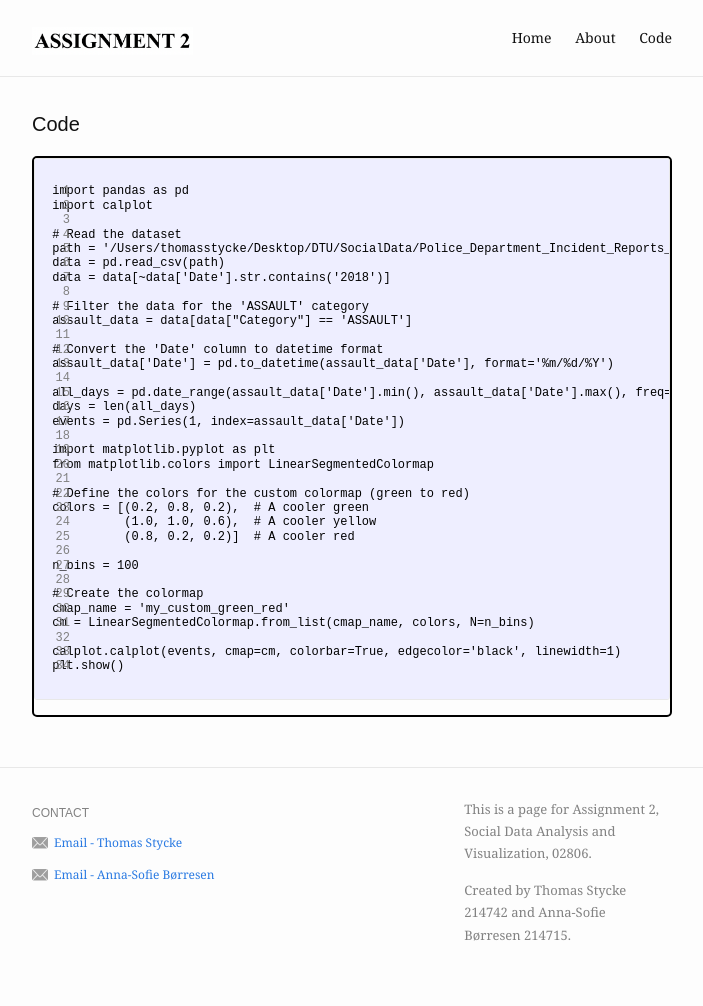
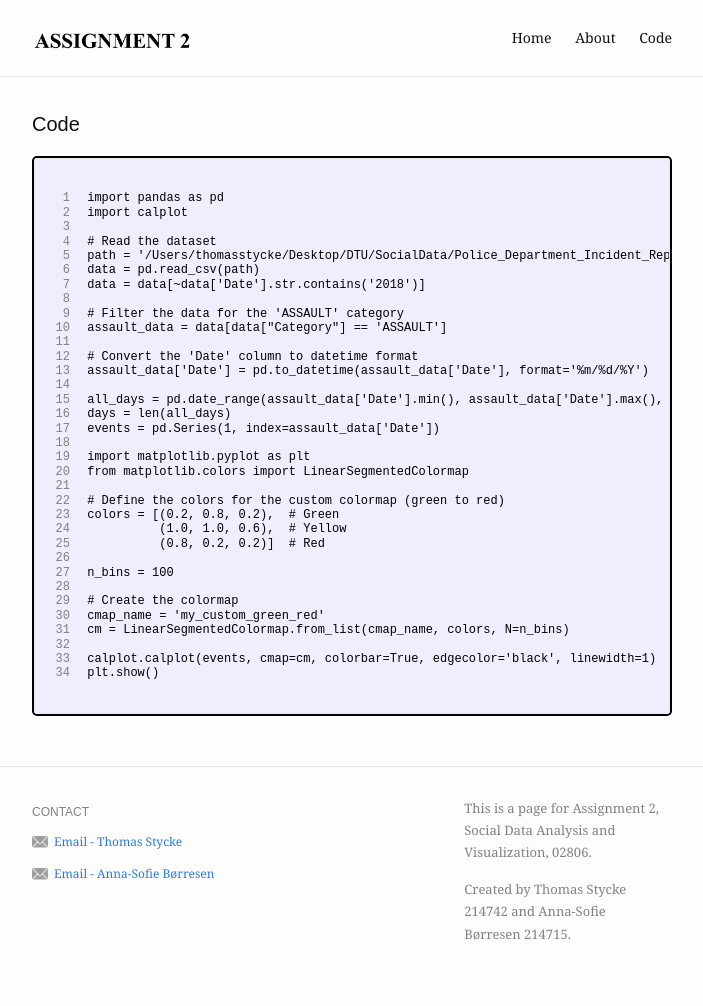
Before and after one commit to Thomasstycke/Thomasstycke.github.io, a Jekyll site: the page built from code.md, in a window 1280 px wide. Shown: the whole page, without its empty margins (288-991 px from the left). Built offline with Jekyll 4.4.1, drawn with Linux system fonts in a browser that asks for light colours; part of the change alters nothing that is shown.

```diff
--- a/code.md
+++ b/code.md
@@ -4,45 +4,84 @@ title: Code
 slug: /code
 ---
 
-<div class="code-block" style="border: 2px solid black; border-radius: 5px; margin-bottom: 20px; position: relative;">
+<style>
+  .code-block figure {
+    border: 2px solid black; /* Black border */
+    border-radius: 5px;
+    margin-bottom: 20px;
+    position: relative; /* Added to allow absolute positioning of line numbers */
+  }
+
+  .code-block figcaption {
+    display: none; /* Hide the caption */
+  }
+
+  .code-block pre {
+    margin: 0;
+    padding-left: 35px; /* Adjusted to reduce space between line numbers and code */
+    position: relative; /* Added for absolute positioning of line numbers */
+  }
+
+  .code-block code {
+    display: block;
+    padding: 10px;
+    border-radius: 5px;
+    color: black; /* Text color */
+    background-color: transparent; /* No background */
+    font-size: 12px; /* Adjust font size to match line index size */
+    line-height: 1.2; /* Adjust line height */
+  }
+
+  .code-line {
+    position: absolute;
+    left: 5px; /* Adjusted to reduce distance from the edge */
+    width: 30px; /* Adjust width as needed */
+    text-align: right;
+    color: gray; /* Line number color */
+    font-size: 12px; /* Adjust font size to match code size */
+    padding-right: 5px; /* Adjusted to reduce distance from code */
+    pointer-events: none; /* Ensures line numbers do not interfere with text selection */
+  }
+</style>
+
+<div class="code-block">
   <figure>
-    <figcaption style="display: none;">Figure 1: Python Code</figcaption>
-    <pre style="margin: 0; padding: 10px; overflow: auto; word-wrap: break-word; position: relative;">
-<code class="python" style="display: block; border-radius: 5px; color: black; background-color: transparent; font-size: 12px; line-height: 1.2;">
-<span class="code-line" style="position: absolute; left: 5px; width: 30px; text-align: right; color: gray; font-size: 12px; padding-right: 5px; pointer-events: none;">1</span> import pandas as pd
-<span class="code-line" style="position: absolute; left: 5px; width: 30px; text-align: right; color: gray; font-size: 12px; padding-right: 5px; pointer-events: none;">2</span> import calplot
-<span class="code-line" style="position: absolute; left: 5px; width: 30px; text-align: right; color: gray; font-size: 12px; padding-right: 5px; pointer-events: none;">3</span>
-<span class="code-line" style="position: absolute; left: 5px; width: 30px; text-align: right; color: gray; font-size: 12px; padding-right: 5px; pointer-events: none;">4</span> # Read the dataset
-<span class="code-line" style="position: absolute; left: 5px; width: 30px; text-align: right; color: gray; font-size: 12px; padding-right: 5px; pointer-events: none;">5</span> path = '/Users/thomasstycke/Desktop/DTU/SocialData/Police_Department_Incident_Reports__Historical_2003_to_May_2018_20240130.csv'
-<span class="code-line" style="position: absolute; left: 5px; width: 30px; text-align: right; color: gray; font-size: 12px; padding-right: 5px; pointer-events: none;">6</span> data = pd.read_csv(path)
-<span class="code-line" style="position: absolute; left: 5px; width: 30px; text-align: right; color: gray; font-size: 12px; padding-right: 5px; pointer-events: none;">7</span> data = data[~data['Date'].str.contains('2018')]
-<span class="code-line" style="position: absolute; left: 5px; width: 30px; text-align: right; color: gray; font-size: 12px; padding-right: 5px; pointer-events: none;">8</span>
-<span class="code-line" style="position: absolute; left: 5px; width: 30px; text-align: right; color: gray; font-size: 12px; padding-right: 5px; pointer-events: none;">9</span> # Filter the data for the 'ASSAULT' category
-<span class="code-line" style="position: absolute; left: 5px; width: 30px; text-align: right; color: gray; font-size: 12px; padding-right: 5px; pointer-events: none;">10</span> assault_data = data[data["Category"] == 'ASSAULT']
-<span class="code-line" style="position: absolute; left: 5px; width: 30px; text-align: right; color: gray; font-size: 12px; padding-right: 5px; pointer-events: none;">11</span>
-<span class="code-line" style="position: absolute; left: 5px; width: 30px; text-align: right; color: gray; font-size: 12px; padding-right: 5px; pointer-events: none;">12</span> # Convert the 'Date' column to datetime format
-<span class="code-line" style="position: absolute; left: 5px; width: 30px; text-align: right; color: gray; font-size: 12px; padding-right: 5px; pointer-events: none;">13</span> assault_data['Date'] = pd.to_datetime(assault_data['Date'], format='%m/%d/%Y')
-<span class="code-line" style="position: absolute; left: 5px; width: 30px; text-align: right; color: gray; font-size: 12px; padding-right: 5px; pointer-events: none;">14</span>
-<span class="code-line" style="position: absolute; left: 5px; width: 30px; text-align: right; color: gray; font-size: 12px; padding-right: 5px; pointer-events: none;">15</span> all_days = pd.date_range(assault_data['Date'].min(), assault_data['Date'].max(), freq='D')
-<span class="code-line" style="position: absolute; left: 5px; width: 30px; text-align: right; color: gray; font-size: 12px; padding-right: 5px; pointer-events: none;">16</span> days = len(all_days)
-<span class="code-line" style="position: absolute; left: 5px; width: 30px; text-align: right; color: gray; font-size: 12px; padding-right: 5px; pointer-events: none;">17</span> events = pd.Series(1, index=assault_data['Date'])
-<span class="code-line" style="position: absolute; left: 5px; width: 30px; text-align: right; color: gray; font-size: 12px; padding-right: 5px; pointer-events: none;">18</span>
-<span class="code-line" style="position: absolute; left: 5px; width: 30px; text-align: right; color: gray; font-size: 12px; padding-right: 5px; pointer-events: none;">19</span> import matplotlib.pyplot as plt
-<span class="code-line" style="position: absolute; left: 5px; width: 30px; text-align: right; color: gray; font-size: 12px; padding-right: 5px; pointer-events: none;">20</span> from matplotlib.colors import LinearSegmentedColormap
-<span class="code-line" style="position: absolute; left: 5px; width: 30px; text-align: right; color: gray; font-size: 12px; padding-right: 5px; pointer-events: none;">21</span>
-<span class="code-line" style="position: absolute; left: 5px; width: 30px; text-align: right; color: gray; font-size: 12px; padding-right: 5px; pointer-events: none;">22</span> # Define the colors for the custom colormap (green to red)
-<span class="code-line" style="position: absolute; left: 5px; width: 30px; text-align: right; color: gray; font-size: 12px; padding-right: 5px; pointer-events: none;">23</span> colors = [(0.2, 0.8, 0.2),  # A cooler green
-<span class="code-line" style="position: absolute; left: 5px; width: 30px; text-align: right; color: gray; font-size: 12px; padding-right: 5px; pointer-events: none;">24</span>           (1.0, 1.0, 0.6),  # A cooler yellow
-<span class="code-line" style="position: absolute; left: 5px; width: 30px; text-align: right; color: gray; font-size: 12px; padding-right: 5px; pointer-events: none;">25</span>           (0.8, 0.2, 0.2)]  # A cooler red
-<span class="code-line" style="position: absolute; left: 5px; width: 30px; text-align: right; color: gray; font-size: 12px; padding-right: 5px; pointer-events: none;">26</span>
-<span class="code-line" style="position: absolute; left: 5px; width: 30px; text-align: right; color: gray; font-size: 12px; padding-right: 5px; pointer-events: none;">27</span> n_bins = 100
-<span class="code-line" style="position: absolute; left: 5px; width: 30px; text-align: right; color: gray; font-size: 12px; padding-right: 5px; pointer-events: none;">28</span>
-<span class="code-line" style="position: absolute; left: 5px; width: 30px; text-align: right; color: gray; font-size: 12px; padding-right: 5px; pointer-events: none;">29</span> # Create the colormap
-<span class="code-line" style="position: absolute; left: 5px; width: 30px; text-align: right; color: gray; font-size: 12px; padding-right: 5px; pointer-events: none;">30</span> cmap_name = 'my_custom_green_red'
-<span class="code-line" style="position: absolute; left: 5px; width: 30px; text-align: right; color: gray; font-size: 12px; padding-right: 5px; pointer-events: none;">31</span> cm = LinearSegmentedColormap.from_list(cmap_name, colors, N=n_bins)
-<span class="code-line" style="position: absolute; left: 5px; width: 30px; text-align: right; color: gray; font-size: 12px; padding-right: 5px; pointer-events: none;">32</span>
-<span class="code-line" style="position: absolute; left: 5px; width: 30px; text-align: right; color: gray; font-size: 12px; padding-right: 5px; pointer-events: none;">33</span> calplot.calplot(events, cmap=cm, colorbar=True, edgecolor='black', linewidth=1)
-<span class="code-line" style="position: absolute; left: 5px; width: 30px; text-align: right; color: gray; font-size: 12px; padding-right: 5px; pointer-events: none;">34</span> plt.show()
+    <figcaption>Figure 1: Python Code</figcaption>
+    <pre><code class="python">
+<span class="code-line">1</span> import pandas as pd
+<span class="code-line">2</span> import calplot
+<span class="code-line">3</span>
+<span class="code-line">4</span> # Read the dataset
+<span class="code-line">5</span> path = '/Users/thomasstycke/Desktop/DTU/SocialData/Police_Department_Incident_Reports__Historical_2003_to_May_2018_20240130.csv'
+<span class="code-line">6</span> data = pd.read_csv(path)
+<span class="code-line">7</span> data = data[~data['Date'].str.contains('2018')]
+<span class="code-line">8</span>
+<span class="code-line">9</span> # Filter the data for the 'ASSAULT' category
+<span class="code-line">10</span> assault_data = data[data["Category"] == 'ASSAULT']
+<span class="code-line">11</span>
+<span class="code-line">12</span> # Convert the 'Date' column to datetime format
+<span class="code-line">13</span> assault_data['Date'] = pd.to_datetime(assault_data['Date'], format='%m/%d/%Y')
+<span class="code-line">14</span>
+<span class="code-line">15</span> all_days = pd.date_range(assault_data['Date'].min(), assault_data['Date'].max(), freq='D')
+<span class="code-line">16</span> days = len(all_days)
+<span class="code-line">17</span> events = pd.Series(1, index=assault_data['Date'])
+<span class="code-line">18</span>
+<span class="code-line">19</span> import matplotlib.pyplot as plt
+<span class="code-line">20</span> from matplotlib.colors import LinearSegmentedColormap
+<span class="code-line">21</span>
+<span class="code-line">22</span> # Define the colors for the custom colormap (green to red)
+<span class="code-line">23</span> colors = [(0.2, 0.8, 0.2),  # Green
+<span class="code-line">24</span>           (1.0, 1.0, 0.6),  # Yellow
+<span class="code-line">25</span>           (0.8, 0.2, 0.2)]  # Red
+<span class="code-line">26</span>
+<span class="code-line">27</span> n_bins = 100
+<span class="code-line">28</span>
+<span class="code-line">29</span> # Create the colormap
+<span class="code-line">30</span> cmap_name = 'my_custom_green_red'
+<span class="code-line">31</span> cm = LinearSegmentedColormap.from_list(cmap_name, colors, N=n_bins)
+<span class="code-line">32</span>
+<span class="code-line">33</span> calplot.calplot(events, cmap=cm, colorbar=True, edgecolor='black', linewidth=1)
+<span class="code-line">34</span> plt.show()
     </code></pre>
   </figure>
 </div>
```
